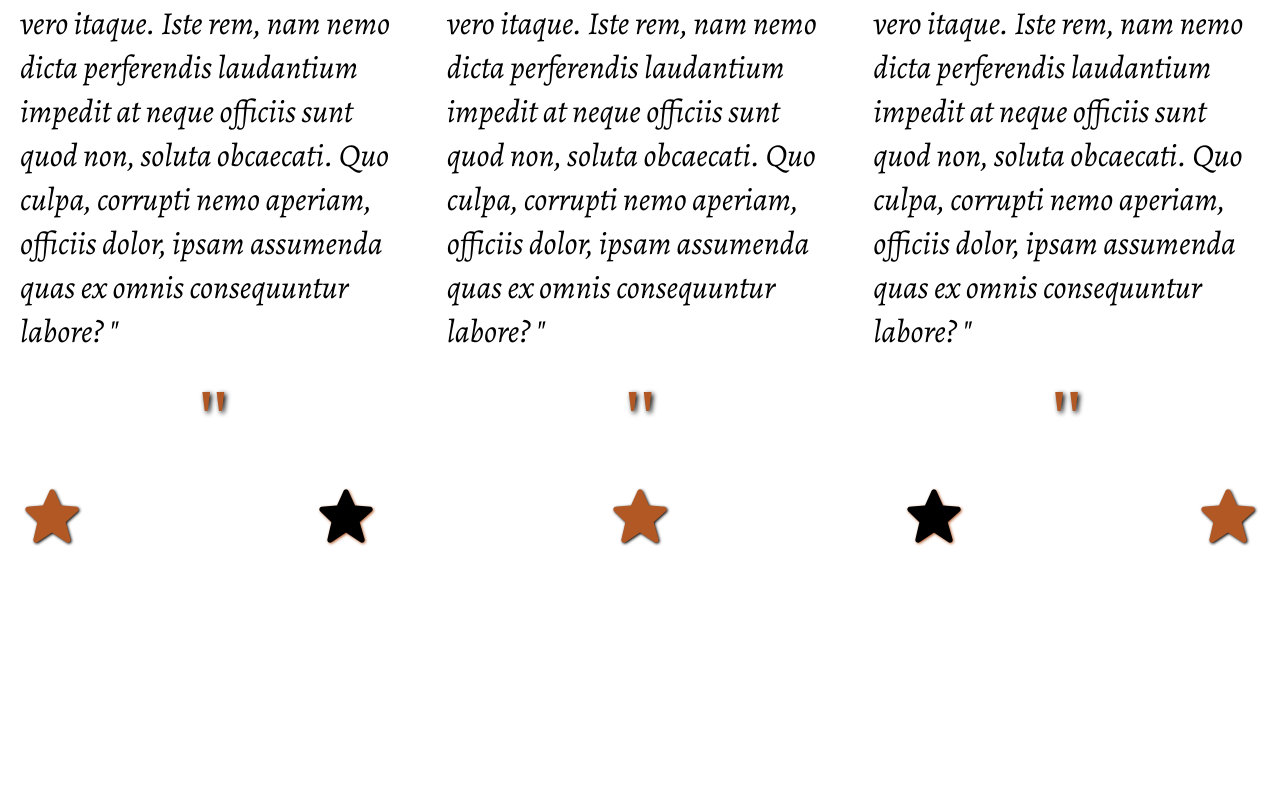
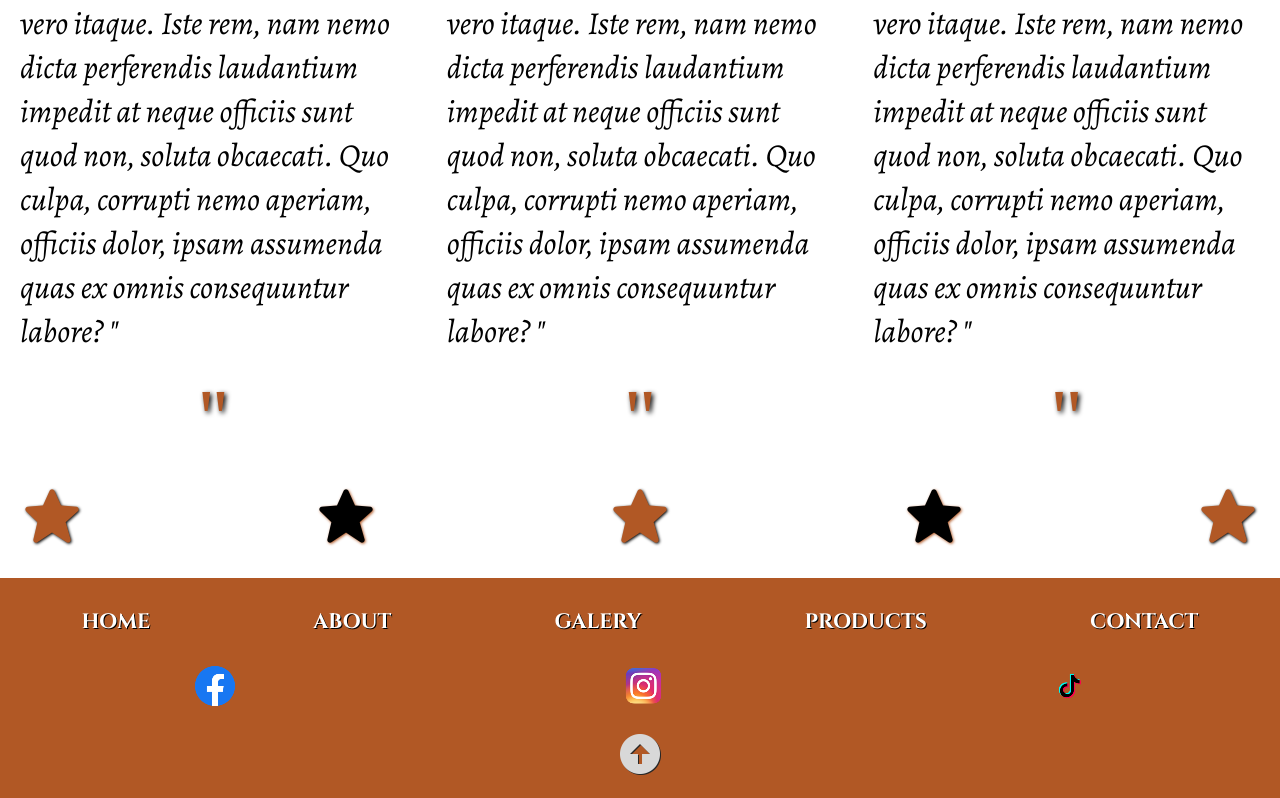
Before and after one commit to Gumol1988/main, a plain HTML site: page WoskoweFrykasy/index.html in a window 1280 px wide. Shown: the part 2707-3505 px from the top of the page. Before the commit the page ends 3255 px from the top, so only its background shows below. Drawn offline with nearby package versions, Linux system fonts and the light colour scheme.

Commit message:
Add files via upload

```diff
--- a/WoskoweFrykasy/app.js
+++ b/WoskoweFrykasy/app.js
@@ -1,5 +1,7 @@
 const hamburger = document.querySelector('.hamburger')
 const mobileMenu = document.querySelector('.navLinks')
+const arrowUp = document.querySelector('.bxs-up-arrow-circle')
+
 
 const images = [
 	'images/foto1.jpeg',
@@ -39,7 +41,15 @@ document.addEventListener('DOMContentLoaded', function () {
 	})
 })
 
-hamburger.addEventListener('click', () => {
+const scrollUp = () => {
+	window.scrollTo(0,0)
+}
+
+const hamburgerActive = () => {
 	hamburger.classList.toggle('active')
 	mobileMenu.classList.toggle('active')
-})
+}
+
+
+hamburger.addEventListener('click',hamburgerActive)
+arrowUp.addEventListener('click',scrollUp)
--- a/WoskoweFrykasy/index.html
+++ b/WoskoweFrykasy/index.html
@@ -179,10 +179,27 @@
     </main>
     <footer>
         <div class="footer">
-
+            <ul class="footerLinks">
+                <li><a href="#">HOME</a></li>
+                <li><a href="#">ABOUT</a></li>
+                <li><a href="#">GALERY</a></li>
+                <li><a href="#">PRODUCTS</a></li>
+                <li><a href="#">CONTACT</a></li>
+            </ul>
+            <div class="footerSocial">
+                <a href="https://www.facebook.com/p/Woskowe-Frykasy-100081169365129/?locale=fi_FI" target="_blank"><img
+                        src="images/iconFacebook.png" alt=""></a>
+                <a href="#"><img src="images/iconInstagram.png" alt=""></a>
+                <a href="https://www.tiktok.com/@woskowe_frykasy_handmade"><img src="images/iconTikTok.png" alt=""
+                        target="_blank"></a>
+            </div>
+            <div class="arrowUp">
+                <i class='bx bxs-up-arrow-circle'></i>
+            </div>
         </div>
     </footer>
 
+    <script src='products.js'></script>
     <script src='app.js'></script>
 </body>
 
--- /dev/null
+++ b/WoskoweFrykasy/products.js
@@ -0,0 +1,46 @@
+const products = [
+    {
+        id:0,
+        name:'Malinowy',
+        price: 49,
+        img:'images/foto1.jpeg',
+        text:'Lorem ipsum dolor sit ament.'
+    },
+    {
+        id:1,
+        name:'Ciacho Ludek',
+        price: 59,
+        img:'images/foto2.jpeg',
+        text:'Lorem ipsum dolor sit ament.'
+    },
+    {
+        id:2,
+        name:'Śmietankowy',
+        price: 49,
+        img:'images/foto3.jpeg',
+        text:'Lorem ipsum dolor sit ament.'
+    },
+    {
+        id:3,
+        name:'Słodki Słoik',
+        price: 49,
+        img:'images/foto5.jpeg',
+        text:'Lorem ipsum dolor sit ament.'
+    },
+    {
+        id:4,
+        name:'Choco Candle',
+        price: 59,
+        img:'images/foto6.jpeg',
+        text:'Lorem ipsum dolor sit ament.'
+    },
+    {
+        id:5,
+        name:'Mini Kubek',
+        price: 39,
+        img:'images/foto7.jpeg',
+        text:'Lorem ipsum dolor sit ament.'
+    },
+]
+
+console.log(products);
--- a/WoskoweFrykasy/style.css
+++ b/WoskoweFrykasy/style.css
@@ -316,7 +316,7 @@ body {
 	display: flex;
 	justify-content: center;
 	align-items: center;
-	padding-top:50px;
+	padding-top: 50px;
 }
 
 .opinionPeople {
@@ -325,41 +325,115 @@ body {
 	justify-content: center;
 	align-items: center;
 	gap: 20px;
-	padding-bottom:20px;
+	padding-bottom: 20px;
 }
 
-.opinionPeople span{
-	font-size:5rem;
-	color:var(--colorBrown);
+.opinionPeople span {
+	font-size: 5rem;
+	color: var(--colorBrown);
 	text-shadow: 2px 2px 5px black;
 }
-.opinionPeople h3{
-	font-size:3rem;
-	color:var(--colorBrown);
+.opinionPeople h3 {
+	font-size: 3rem;
+	color: var(--colorBrown);
 	text-shadow: 1px 1px 3px black;
 }
 
-.opinionPeople img{
-	width:300px;
-	height:300px;
+.opinionPeople img {
+	width: 300px;
+	height: 300px;
 	border-radius: 50%;
-	border:2px solid var(--colorBrown);
+	border: 2px solid var(--colorBrown);
 	object-fit: cover;
 }
 
-.opinionPeople p{
+.opinionPeople p {
 	font-size: 2rem;
 	font-family: var(--textFont);
 	font-style: italic;
-	padding:0 20px;
+	padding: 0 20px;
 }
 
 /* FOOTER */
 
-.footer{
-	display:flex;
+.footer {
+	display: flex;
+	flex-direction: column;
 	justify-content: center;
 	align-items: center;
+	background-color: #b15825;
+	margin-top: 30px;
+}
+
+.footerLinks {
+	width: 100%;
+	display: flex;
+	justify-content: space-around;
+	align-items: center;
+	padding: 30px 0;
+	list-style-type: none;
+}
+
+.footerLinks a {
+	text-decoration: none;
+	color: white;
+	text-shadow: 1px 1px black;
+	font-family: var(--menuFont);
+	font-weight: bold;
+	font-size: 1.3rem;
+	cursor: pointer;
+	transition: 0.5s ease;
+}
+
+.footerLinks a:hover {
+	color: black;
+	text-shadow: none;
+}
+
+.footerSocial {
+	width: 100%;
+	display: flex;
+	justify-content: space-around;
+	padding: 0 0 20px;
+}
+
+.footerSocial a {
+	transition: 0.7s ease;
+}
+
+.footerSocial a:hover {
+	scale: 1.2;
+}
+
+.arrowUp {
+	width: 100%;
+	display: flex;
+	justify-content: center;
+	align-items: center;
+	padding: 0 0 20px;
+}
+
+.arrowUp i {
+	font-size: 3rem;
+	color: white;
+	cursor: pointer;
+	text-shadow: 1px 1px black;
+	animation:arrowUpChange 3s infinite;
+}
+
+@keyframes arrowUpChange {
+	0% {
+		color: white;
+		text-shadow: 1px 1px black;
+	}
+	50%{
+		color:black;
+		text-shadow:1px 1px white;
+	}
+	100% {
+		color: white;
+		text-shadow: 1px 1px black;
+	}
 }
 
 /* MEDIA QUERIES */
@@ -391,7 +465,8 @@ body {
 	.socialLinks {
 		display: flex;
 	}
-	.containerAbout ,.containerOpinion{
+	.containerAbout,
+	.containerOpinion {
 		flex-direction: column;
 		padding: 30px 15px 0px;
 	}
@@ -407,13 +482,13 @@ body {
 	.stars .bx {
 		font-size: 3rem;
 	}
-	.opinionPeople{
-		padding-top:50px;
+	.opinionPeople {
+		padding-top: 50px;
 	}
-	.opinionPeople h2{
+	.opinionPeople h2 {
 		font-size: 2rem;
 	}
-	.opinionPeople p{
+	.opinionPeople p {
 		font-size: 1.3rem;
 	}
 }
@@ -426,4 +501,7 @@ body {
 	.stars .bx {
 		font-size: 2rem;
 	}
+	.footerLinks a {
+		font-size: 0.8rem;
+	}
 }
```
